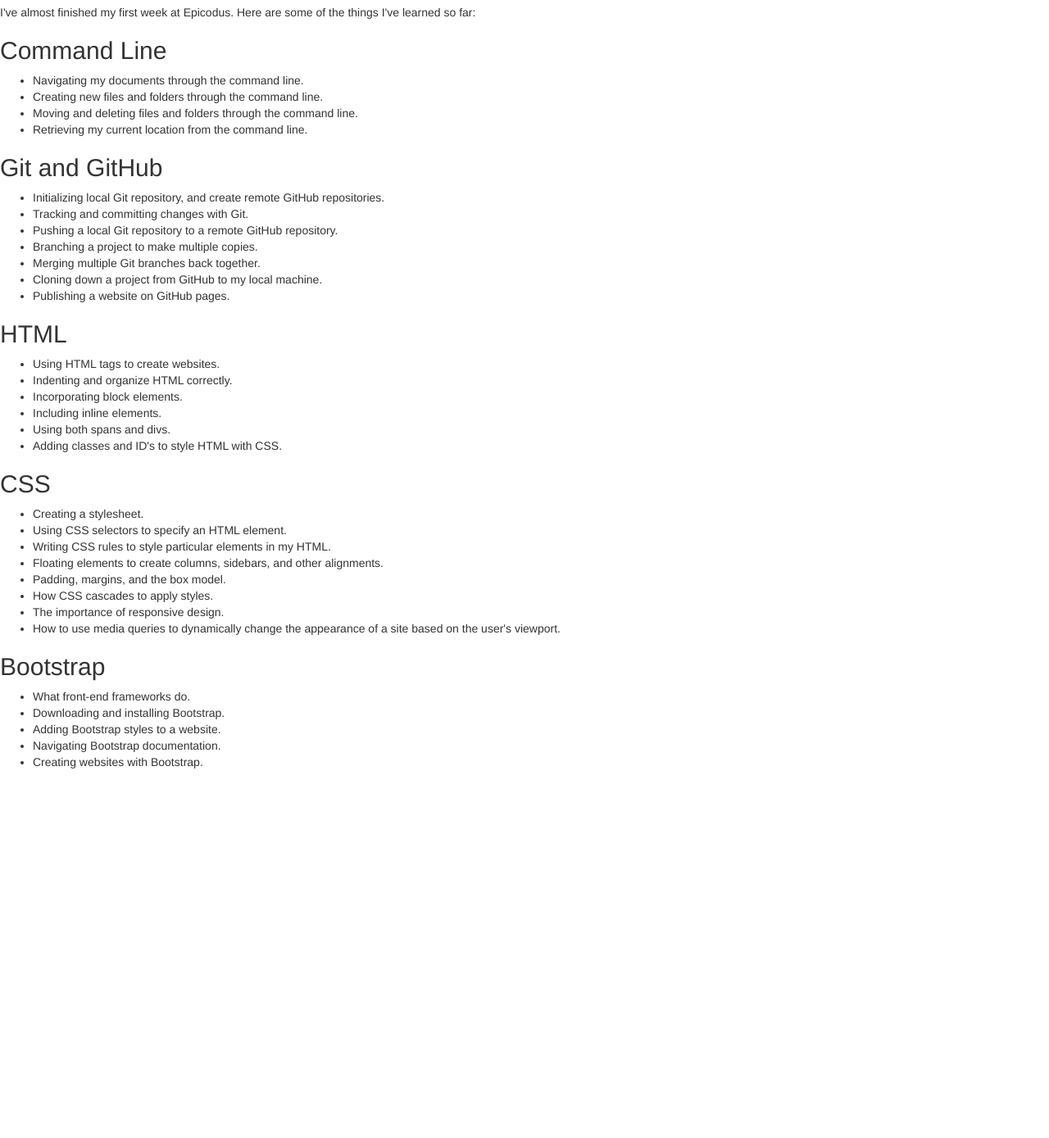
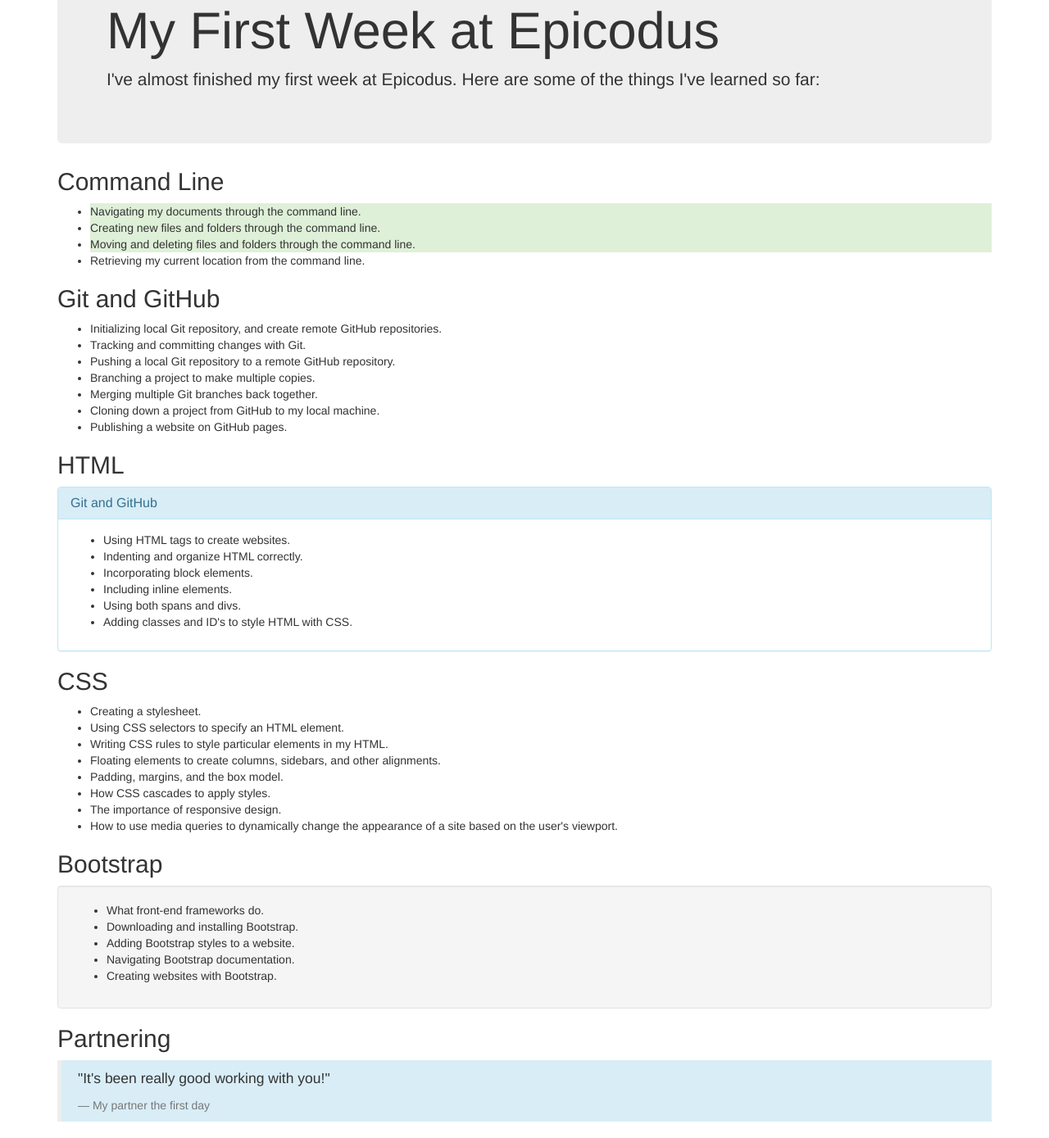
Before and after one commit to kimlan1510/week-in-review, a plain HTML site: page index.html in a window 1280 px wide. Shown: the part 65-1454 px from the top of the page at 82% size. Before the commit the page ends 1015 px from the top, so only its background shows below. Drawn offline with Linux system fonts and the light colour scheme.

Commit message:
add container, panel, blockquote.

```diff
--- a/index.html
+++ b/index.html
@@ -5,15 +5,18 @@
     <title>My First Week at Epicodus</title>
   </head>
   <body>
+    <div class="container">
+      <div class="jumbotron">
         <h1>My First Week at Epicodus</h1>
         <p>
           I've almost finished my first week at Epicodus. Here are some of the things I've learned so far:
         </p>
+      </div>
       <h2>Command Line</h2>
       <ul>
-      <li>Navigating my documents through the command line.</li>
-      <li>Creating new files and folders through the command line.</li>
-      <li>Moving and deleting files and folders through the command line.</li>
+        <li class="bg-success">Navigating my documents through the command line.</li>
+        <li class="bg-success">Creating new files and folders through the command line.</li>
+        <li class="bg-success">Moving and deleting files and folders through the command line.</li>
         <li>Retrieving my current location from the command line.</li>
       </ul>
       <h2>Git and GitHub</h2>
@@ -27,6 +30,11 @@
         <li>Publishing a website on GitHub pages.</li>
       </ul>
       <h2>HTML</h2>
+      <div class="panel panel-info">
+        <div class="panel-heading">
+          <h2 class="panel-title">Git and GitHub</h2>
+        </div>
+        <div class="panel-body">
           <ul>
             <li>Using HTML tags to create websites.</li>
             <li>Indenting and organize HTML correctly.</li>
@@ -35,6 +43,8 @@
             <li>Using both spans and divs.</li>
             <li>Adding classes and ID's to style HTML with CSS.</li>
           </ul>
+        </div>
+      </div>
       <h2>CSS</h2>
       <ul>
         <li>Creating a stylesheet.</li>
@@ -47,6 +57,7 @@
         <li>How to use media queries to dynamically change the appearance of a site based on the user's viewport.</li>
       </ul>
       <h2>Bootstrap</h2>
+      <div class="well">
         <ul>
           <li>What front-end frameworks do.</li>
           <li>Downloading and installing Bootstrap.</li>
@@ -54,5 +65,13 @@
           <li>Navigating Bootstrap documentation.</li>
           <li>Creating websites with Bootstrap.</li>
         </ul>
+    </div>
+      <h2>Partnering</h2>
+      <blockquote class="bg-info">
+        <p>"It's been really good working with you!"</p>
+        <footer>My partner the first day</footer>
+      </blockquote>
+
+    </div>
   </body>
 </html>
```
Lines whose indentation alone changed are shown as unchanged.
